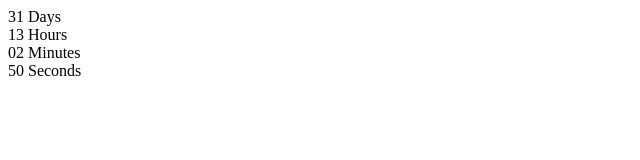
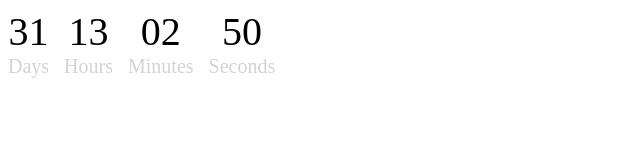
Before and after one commit to gigorko1993/goit-js-hw-11-timer, a plain HTML site: page index.html in a window 1280 px wide. Shown: the whole page, without its empty margins (0-640 px from the left). Drawn offline with Linux system fonts and the light colour scheme.

Commit message:
add basic styles

```diff
--- a/index.html
+++ b/index.html
@@ -4,6 +4,7 @@
     <meta charset="UTF-8" />
     <meta http-equiv="X-UA-Compatible" content="IE=edge" />
     <meta name="viewport" content="width=device-width, initial-scale=1.0" />
+    <link rel="stylesheet" href="./styles.css" />
     <title>Timer</title>
   </head>
   <body>
--- /dev/null
+++ b/styles.css
@@ -0,0 +1,21 @@
+#timer-1 {
+  display: flex;
+}
+
+.field {
+  display: flex;
+  align-items: center;
+  flex-direction: column;
+}
+
+.field:not(:last-child) {
+  margin-right: 15px;
+}
+
+.value {
+  font-size: 40px;
+}
+.label {
+  font-size: 20px;
+  color: lightgray;
+}
```
